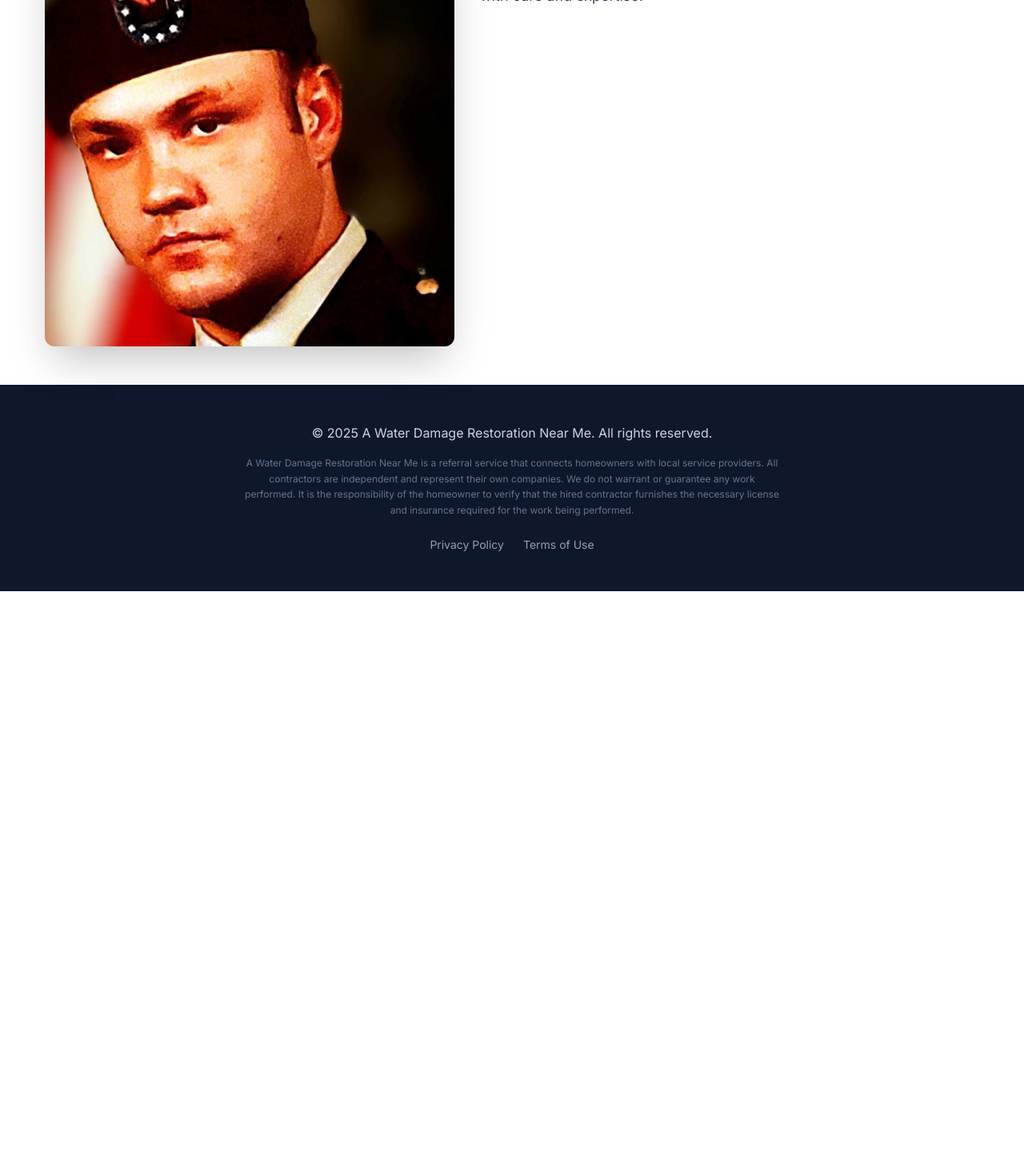
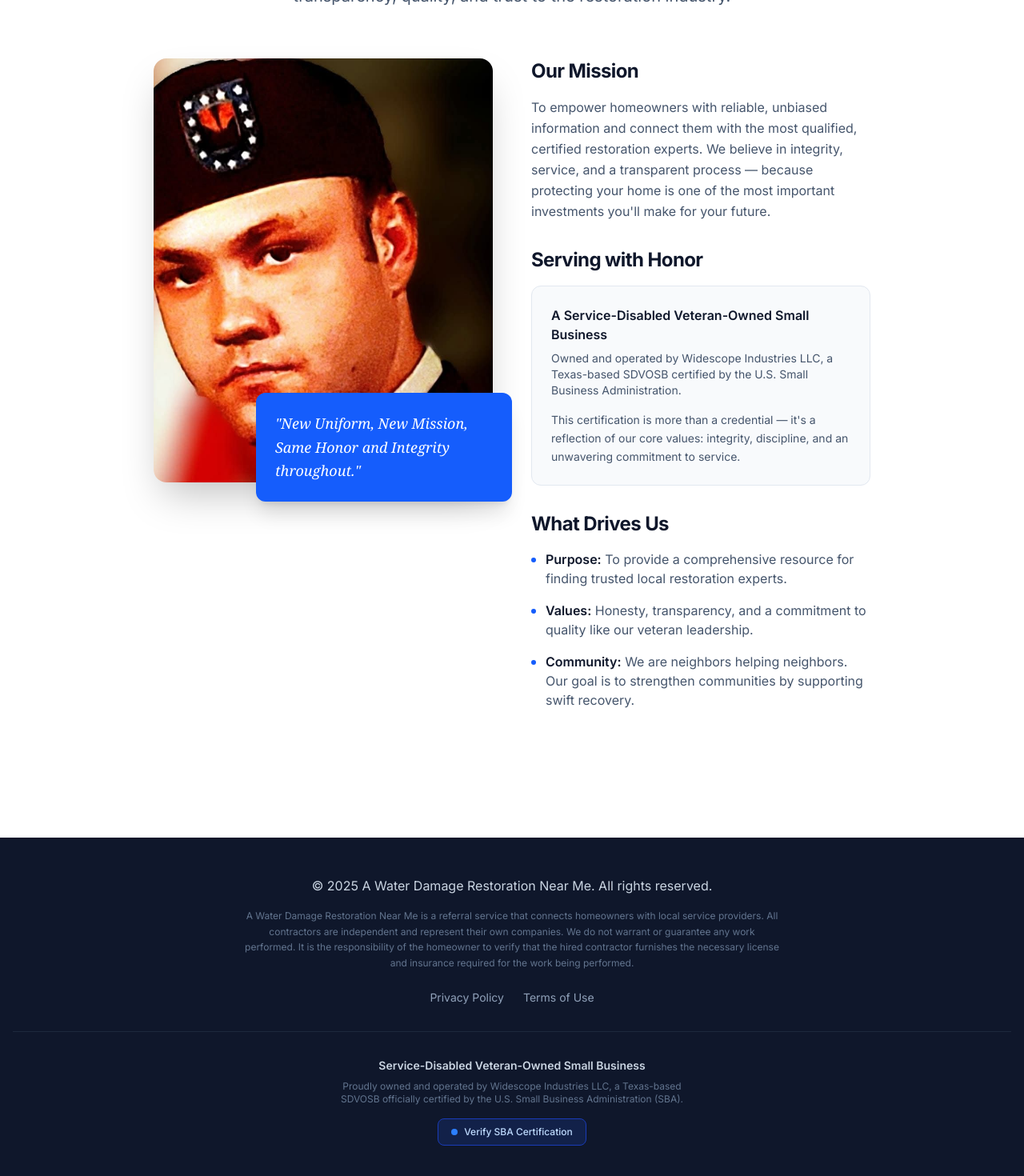
Before and after one commit to widescopeindustries/awaterdamagerestorationnearme, a Next.js app: page /about in a window 1280 px wide. Shown: the part 320-1790 px from the top of the page at 80% size. Before the commit the page ends 1059 px from the top, so only its background shows below. Built offline with nearby package versions, Linux system fonts and the light colour scheme.

Commit message:
Update About page and Footer with focused Veteran Owned content

```diff
--- a/src/app/about/page.tsx
+++ b/src/app/about/page.tsx
@@ -2,22 +2,79 @@ import Image from "next/image";
 
 export default function AboutPage() {
     return (
-        <div className="container mx-auto px-4 py-12">
-            <h1 className="text-4xl font-bold mb-8 text-center text-slate-900">About Us</h1>
-            <div className="flex flex-col md:flex-row gap-8 items-start justify-center">
-                <div className="w-full md:w-1/2 max-w-lg relative aspect-square rounded-xl overflow-hidden shadow-2xl">
+        <div className="container mx-auto px-4 py-12 lg:py-20">
+            <div className="max-w-4xl mx-auto">
+                <div className="text-center mb-16">
+                    <h1 className="text-4xl md:text-5xl font-bold mb-6 text-slate-900">Built on a Foundation of Service</h1>
+                    <p className="text-xl text-slate-600 max-w-2xl mx-auto">
+                        A Water Damage Restoration Near Me is dedicated to bringing transparency, quality, and trust to the restoration industry.
+                    </p>
+                </div>
+
+                <div className="flex flex-col md:flex-row gap-12 items-start mb-20">
+                    <div className="w-full md:w-1/2 relative">
+                        <div className="aspect-[4/5] relative rounded-2xl overflow-hidden shadow-2xl">
                             <Image
                                 src="/my-story.jpg"
-                        alt="My Story"
+                                alt="Service-Disabled Veteran Business Owner"
                                 fill
                                 className="object-cover"
                                 priority
                             />
                         </div>
-                <div className="w-full md:w-1/2 prose prose-slate text-slate-700">
-                    <p className="text-lg leading-relaxed">
-                        We are dedicated to providing the best water damage restoration services.
-                        Our team is here to help you recover and restore your property with care and expertise.
+                        <div className="absolute -bottom-6 -right-6 bg-blue-600 text-white p-6 rounded-xl shadow-xl max-w-xs hidden md:block">
+                            <p className="font-serif italic text-lg leading-relaxed">
+                                "New Uniform, New Mission, Same Honor and Integrity throughout."
+                            </p>
+                        </div>
+                    </div>
+
+                    <div className="w-full md:w-1/2 space-y-8">
+                        <div>
+                            <h2 className="text-2xl font-bold text-slate-900 mb-4">Our Mission</h2>
+                            <p className="text-slate-600 leading-relaxed">
+                                To empower homeowners with reliable, unbiased information and connect them with the most qualified, certified restoration experts.
+                                We believe in integrity, service, and a transparent process — because protecting your home is one of the most important investments you'll make for your future.
+                            </p>
+                        </div>
+
+                        <div>
+                            <h2 className="text-2xl font-bold text-slate-900 mb-4">Serving with Honor</h2>
+                            <div className="bg-slate-50 p-6 rounded-xl border border-slate-200">
+                                <p className="font-semibold text-slate-900 mb-2">A Service-Disabled Veteran-Owned Small Business</p>
+                                <p className="text-slate-600 text-sm mb-4">
+                                    Owned and operated by Widescope Industries LLC, a Texas-based SDVOSB certified by the U.S. Small Business Administration.
+                                </p>
+                                <p className="text-slate-600 text-sm leading-relaxed">
+                                    This certification is more than a credential — it's a reflection of our core values: integrity, discipline, and an unwavering commitment to service.
+                                </p>
+                            </div>
+                        </div>
+
+                        <div>
+                            <h2 className="text-2xl font-bold text-slate-900 mb-4">What Drives Us</h2>
+                            <ul className="space-y-4">
+                                <li className="flex gap-3">
+                                    <div className="w-1.5 h-1.5 rounded-full bg-blue-600 mt-2.5 shrink-0" />
+                                    <p className="text-slate-600"><span className="font-semibold text-slate-900">Purpose:</span> To provide a comprehensive resource for finding trusted local restoration experts.</p>
+                                </li>
+                                <li className="flex gap-3">
+                                    <div className="w-1.5 h-1.5 rounded-full bg-blue-600 mt-2.5 shrink-0" />
+                                    <p className="text-slate-600"><span className="font-semibold text-slate-900">Values:</span> Honesty, transparency, and a commitment to quality like our veteran leadership.</p>
+                                </li>
+                                <li className="flex gap-3">
+                                    <div className="w-1.5 h-1.5 rounded-full bg-blue-600 mt-2.5 shrink-0" />
+                                    <p className="text-slate-600"><span className="font-semibold text-slate-900">Community:</span> We are neighbors helping neighbors. Our goal is to strengthen communities by supporting swift recovery.</p>
+                                </li>
+                            </ul>
+                        </div>
+                    </div>
+                </div>
+
+                {/* Mobile quote for better layout */}
+                <div className="md:hidden bg-blue-600 text-white p-8 rounded-xl shadow-xl mb-12">
+                    <p className="font-serif italic text-lg leading-relaxed text-center">
+                        "New Uniform, New Mission, Same Honor and Integrity throughout."
                     </p>
                 </div>
             </div>
--- a/src/app/layout.tsx
+++ b/src/app/layout.tsx
@@ -72,9 +72,32 @@ export default function RootLayout({
               All contractors are independent and represent their own companies. We do not warrant or guarantee any work performed.
               It is the responsibility of the homeowner to verify that the hired contractor furnishes the necessary license and insurance required for the work being performed.
             </p>
-            <div className="mt-6 flex justify-center gap-6 text-sm text-slate-400">
+            <div className="mt-6 flex justify-center gap-6 text-sm text-slate-400 mb-8">
               <Link href="/privacy" className="hover:text-white transition-colors">Privacy Policy</Link>
               <Link href="/terms" className="hover:text-white transition-colors">Terms of Use</Link>
+            </div>
+
+            <div className="border-t border-slate-800 pt-8 mt-8">
+              <div className="flex flex-col items-center gap-4">
+                <div className="max-w-md mx-auto">
+                  <p className="text-sm font-semibold text-slate-300 mb-2">Service-Disabled Veteran-Owned Small Business</p>
+                  <p className="text-xs text-slate-500 mb-4">
+                    Proudly owned and operated by Widescope Industries LLC, a Texas-based SDVOSB officially certified by the U.S. Small Business Administration (SBA).
+                  </p>
+                  <a
+                    href="https://veterans.certify.sba.gov/"
+                    target="_blank"
+                    rel="noopener noreferrer"
+                    className="inline-flex items-center gap-2 px-4 py-2 bg-blue-900/30 border border-blue-800 rounded text-blue-200 hover:bg-blue-900/50 hover:text-white transition-colors text-xs font-medium"
+                  >
+                    <span className="relative flex h-2 w-2">
+                      <span className="animate-ping absolute inline-flex h-full w-full rounded-full bg-blue-400 opacity-75"></span>
+                      <span className="relative inline-flex rounded-full h-2 w-2 bg-blue-500"></span>
+                    </span>
+                    Verify SBA Certification
+                  </a>
+                </div>
+              </div>
             </div>
           </div>
         </footer>
```
Lines whose indentation alone changed are shown as unchanged.
